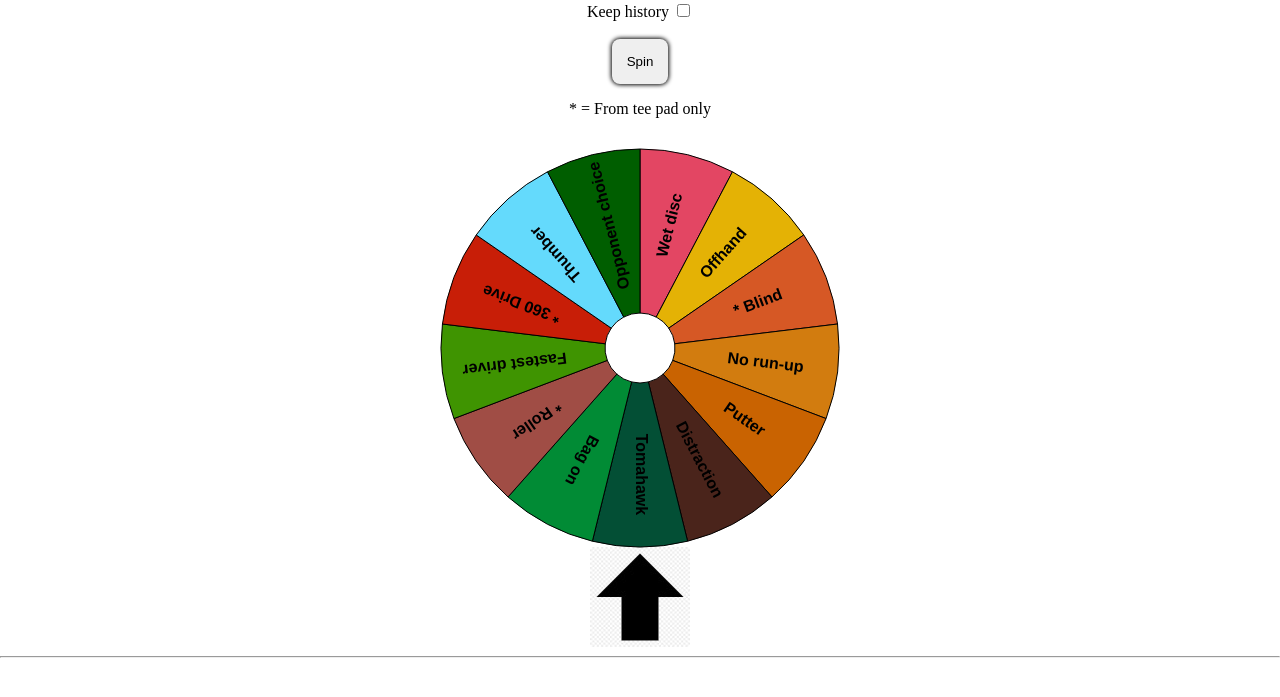
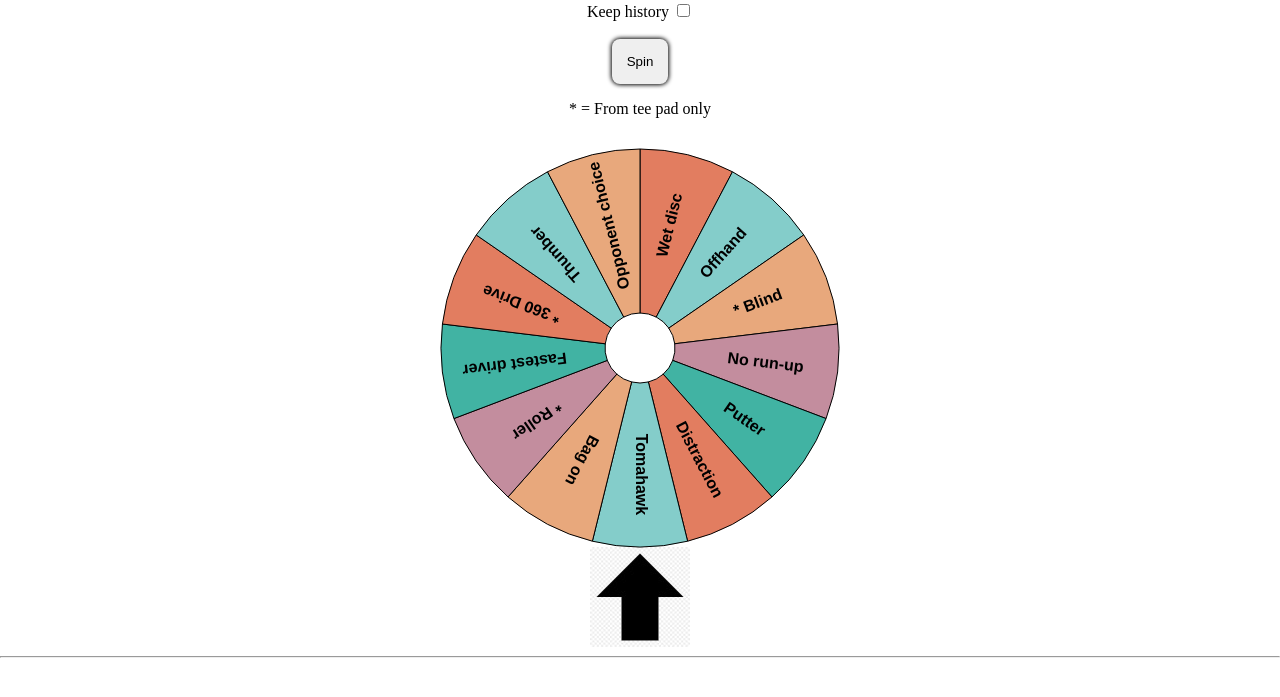
Before and after one commit to krab7191/disc-golf-wheel, a website: page index.html in a window 1280 px wide. Shown: the part 79-776 px from the top of the page. Drawn offline with nearby package versions, Linux system fonts and the light colour scheme.

Commit message:
Make colors more visible

```diff
--- a/index.html
+++ b/index.html
@@ -63,19 +63,19 @@
         numSegments: 13,
         pointerAngle: 180,
         segments: [
-          { fillStyle: '#e34663', text: 'Wet disc' },
-          { fillStyle: '#e4b205', text: 'Offhand' },
-          { fillStyle: '#d65825', text: '* Blind' },
-          { fillStyle: '#d27c0f', text: 'No run-up' },
-          { fillStyle: '#c96301', text: 'Putter' },
-          { fillStyle: '#4a241b', text: 'Distraction' },
-          { fillStyle: '#034f35', text: 'Tomahawk' },
-          { fillStyle: '#018b35', text: 'Bag on' },
-          { fillStyle: '#a04d45', text: '* Roller' },
-          { fillStyle: '#3f9401', text: 'Fastest driver' },
-          { fillStyle: '#c81e07', text: '* 360 Drive' },
-          { fillStyle: '#64dafc', text: 'Thumber' },
-          { fillStyle: '#005e00', text: 'Opponent choice' },
+          { fillStyle: '#E27D60', text: 'Wet disc' },
+          { fillStyle: '#84CDCA', text: 'Offhand' },
+          { fillStyle: '#E8A87C', text: '* Blind' },
+          { fillStyle: '#C38D9E', text: 'No run-up' },
+          { fillStyle: '#41B3A3', text: 'Putter' },
+          { fillStyle: '#E27D60', text: 'Distraction' },
+          { fillStyle: '#84CDCA', text: 'Tomahawk' },
+          { fillStyle: '#E8A87C', text: 'Bag on' },
+          { fillStyle: '#C38D9E', text: '* Roller' },
+          { fillStyle: '#41B3A3', text: 'Fastest driver' },
+          { fillStyle: '#E27D60', text: '* 360 Drive' },
+          { fillStyle: '#84CDCA', text: 'Thumber' },
+          { fillStyle: '#E8A87C', text: 'Opponent choice' },
         ],
         animation: {
           type: 'spinToStop',
```
